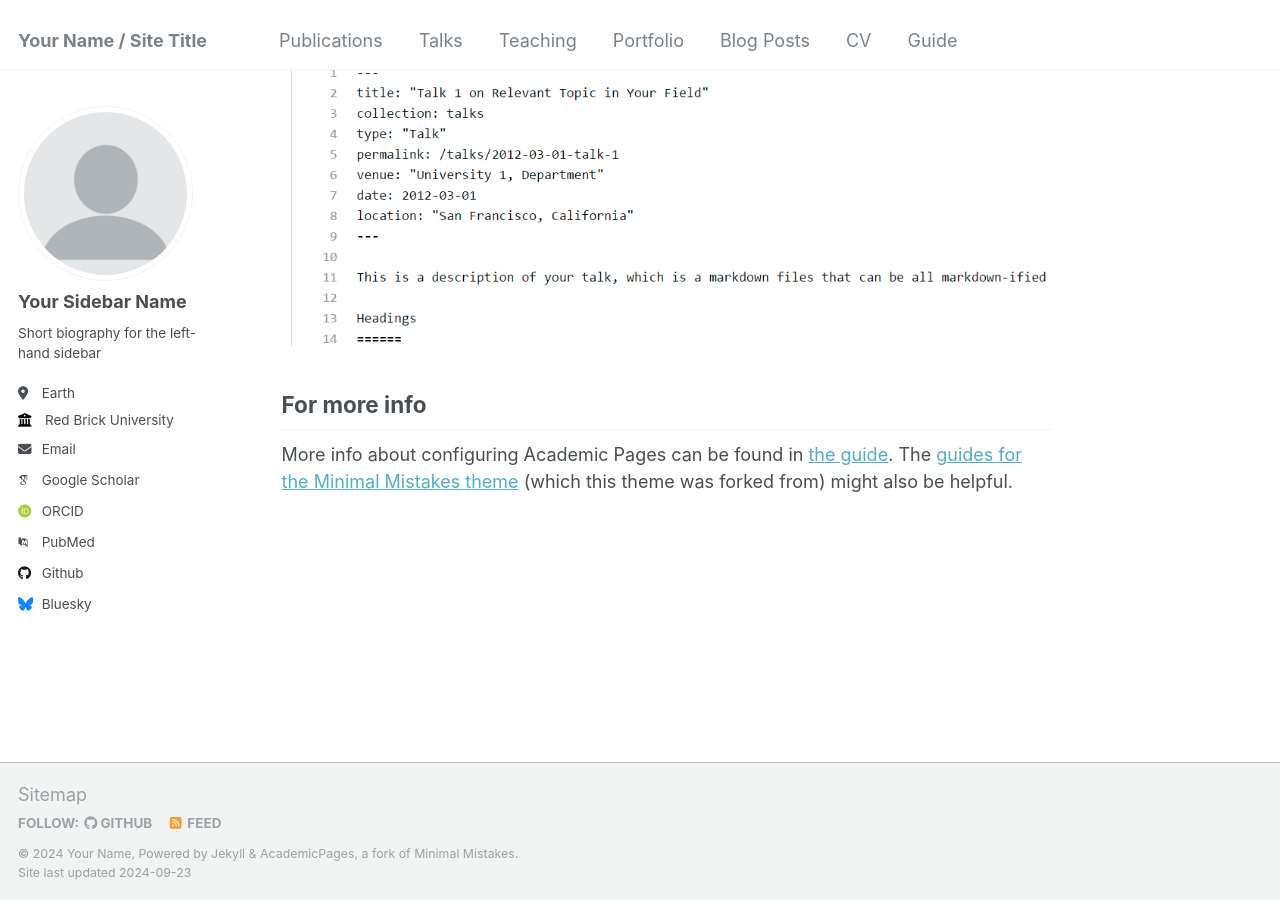
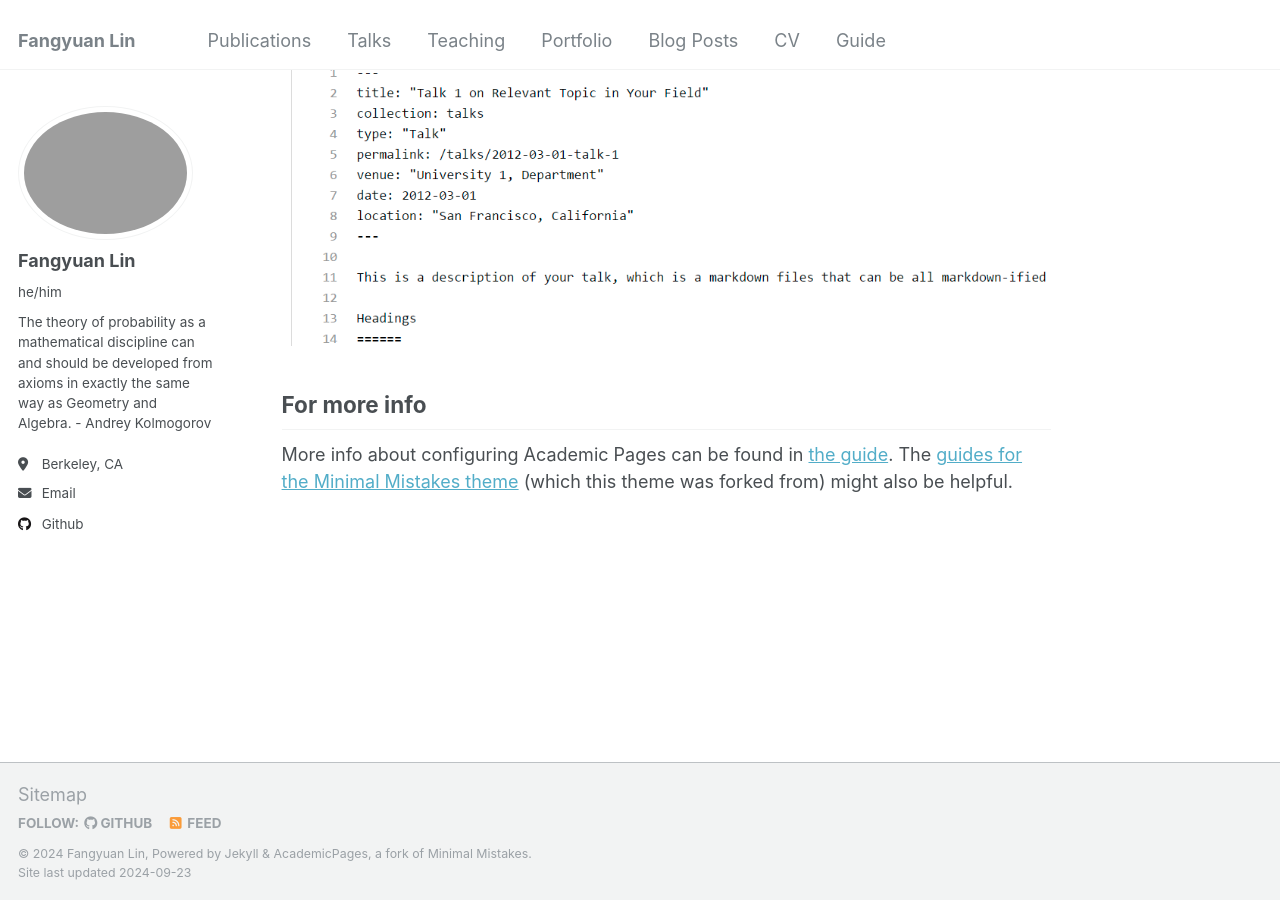
Before and after one commit to hongyingjia618/hongyingjia618.github.io, a Jekyll site: the page built from _pages/about.md, in a window 1280 px wide and 900 px high, scrolled down 2643 px. Built offline with Jekyll 4.4.1, drawn with Linux system fonts in a browser that asks for light colours; some web fonts are replaced.

Commit message:
Update _config.yml

```diff
--- a/_config.yml
+++ b/_config.yml
@@ -8,47 +8,47 @@
 
 # Basic Site Settings
 locale                   : "en-US"
-title                    : "Your Name / Site Title"
+title                    : "Fangyuan Lin"
 title_separator          : "-"
-name                     : &name "Your Name"
-description              : &description "personal description"
-url                      : https://academicpages.github.io # the base hostname & protocol for your site e.g. "https://mmistakes.github.io"
+name                     : &name "Fangyuan Lin"
+description              : &description "Aspiring Probabilist, Information Theorist, and Cryptographer"
+url                      : https://fangyuanlin2002.github.io/ # the base hostname & protocol for your site e.g. "https://mmistakes.github.io"
 baseurl                  : "" # the subpath of your site, e.g. "/blog"
-repository               : "academicpages/academicpages.github.io"
+repository               : "fangyuanlin2002"
 
 # Site Author - The following control what appear as part of the author content on the side bar.
 #               If a field is blank the icon and link will not appear, otherwise it will be shown.
 #               Additional customization can be done by editing /_includes/author-profile.html
 author:
   # Biographic information
-  avatar           : "profile.png"
-  name             : "Your Sidebar Name"
-  pronouns         : # example: "she/her"
-  bio              : "Short biography for the left-hand sidebar"
-  location         : "Earth"
-  employer         : "Red Brick University"
+  avatar           : "lauren-1009835399-1.jpg"
+  name             : "Fangyuan Lin"
+  pronouns         : "he/him"
+  bio              : "The theory of probability as a mathematical discipline can and should be developed from axioms in exactly the same way as Geometry and Algebra. - Andrey Kolmogorov"
+  location         : "Berkeley, CA"
+  employer         :
   uri              : # URL
-  email            : "none@example.org"
+  email            : "fangyuan@berkeley.edu"
 
   # Academic websites
   arxiv            : # URL - Update with the correct link to your profile
-  googlescholar    : "https://scholar.google.com/citations?user=PS_CX0AAAAAJ"
+  googlescholar    : #"https://scholar.google.com/citations?user=PS_CX0AAAAAJ"
   impactstory      : # URL
-  orcid            : "http://orcid.org/yourorcidurl"
+  orcid            : #"http://orcid.org/yourorcidurl"
   semantic         : # URL
-  pubmed           : "https://www.ncbi.nlm.nih.gov/pubmed/?term=john+snow"
+  pubmed           : #"https://www.ncbi.nlm.nih.gov/pubmed/?term=john+snow"
   researchgate     : # URL
 
   # Repositories and software development
   bitbucket        : # Username - Update with your username on the site
   codepen          : # Username
   dribbble         : # Username
-  github           : "academicpages"
+  github           : "fangyuanlin2002"
   kaggle           : # Username
   stackoverflow    : # User number or user number and name (i.e., use "1" or "1/jeff-atwood")
 
   # Social media
-  bluesky          : "bsky.app" # Replace this with you Bluesky username
+  bluesky          : #"bsky.app" # Replace this with you Bluesky username
   facebook         : # Username
   flickr           : # Username
   foursquare       : # Username
```
